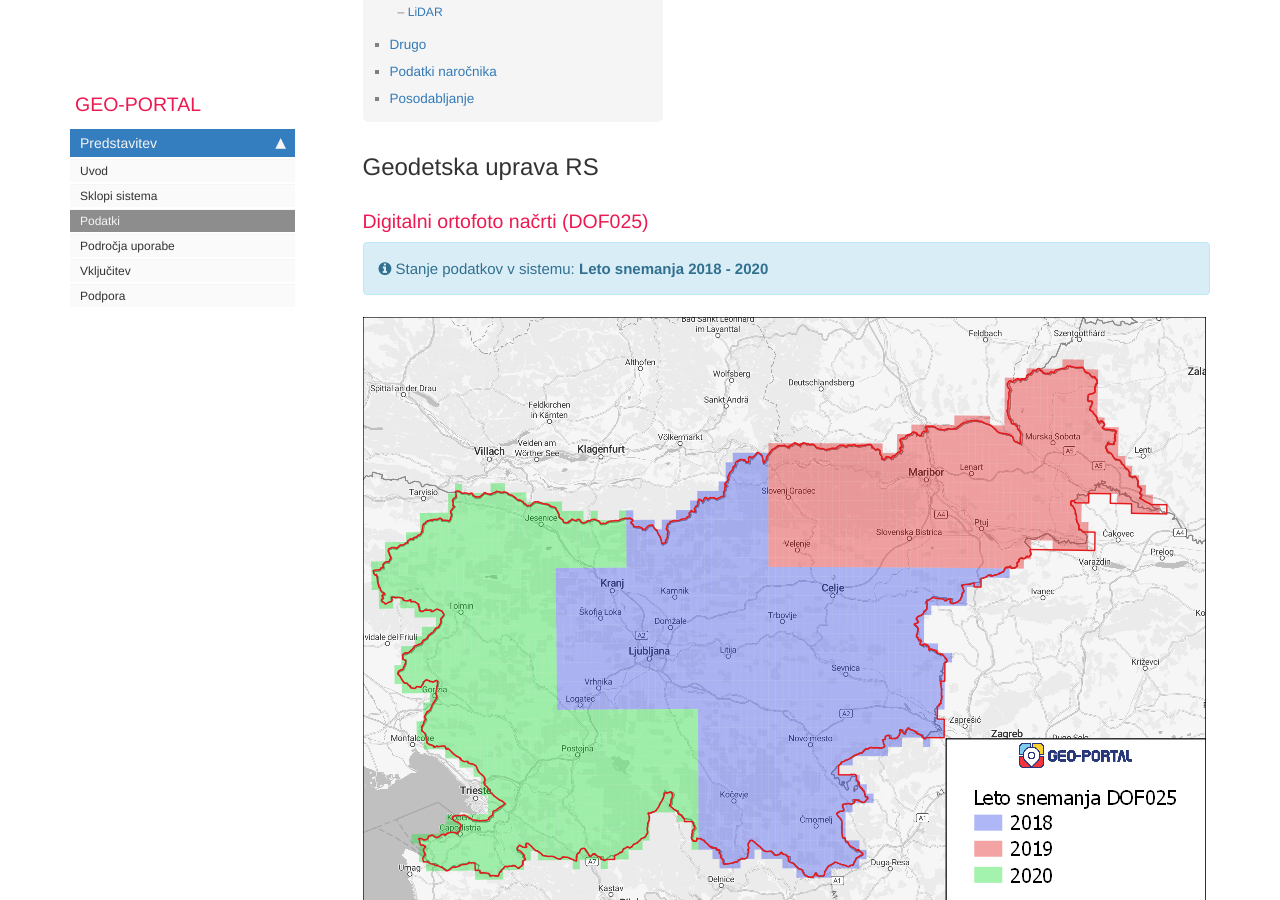
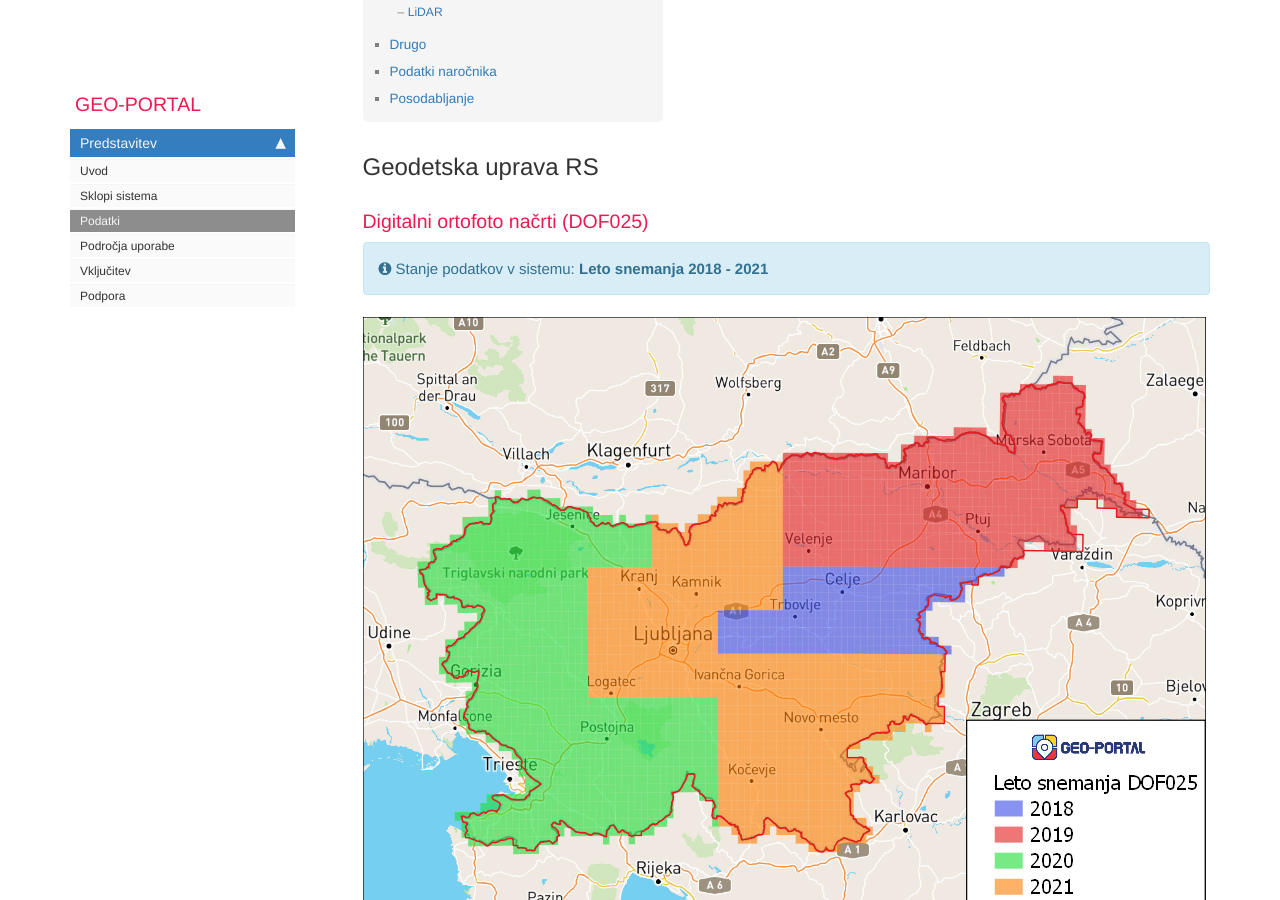
Before and after one commit to geo-portal/geo-portal.github.io, a Jekyll site: the page built from pages/gp/gp_podatki.md, in a window 1280 px wide and 900 px high, scrolled down 349 px. Built offline with Jekyll 4.4.1, drawn with Linux system fonts in a browser that asks for light colours; comment, search, counter and statistics services are not loaded.

Commit message:
stanje dof

```diff
--- a/pages/gp/gp_podatki.md
+++ b/pages/gp/gp_podatki.md
@@ -9,8 +9,8 @@ folder: gp
 ## Geodetska uprava RS
 
 ### Digitalni ortofoto načrti (DOF025)
-{% include stanje.html content="Leto snemanja 2018 - 2020" %}
-{% include image.html file="dof_stanje_2020_102dpi.png" alt="stanje-dof" caption="" %}
+{% include stanje.html content="Leto snemanja 2018 - 2021" %}
+{% include image.html file="dof_stanje_2021_102dpi.png" alt="stanje-dof" caption="" %}
 
 - Vključeni so najnovejši Digitalni ortofoto načrti v originalni resoluciji DOF025 (1px = 25cm)
 - Možnost [prikaza točnega datuma snemanja posameznega lista](2020-02-27-nasvet-datum-snemanja-dof.html)
```
Also changed, not shown: images/dof_stanje_2021_102dpi.png (added).
